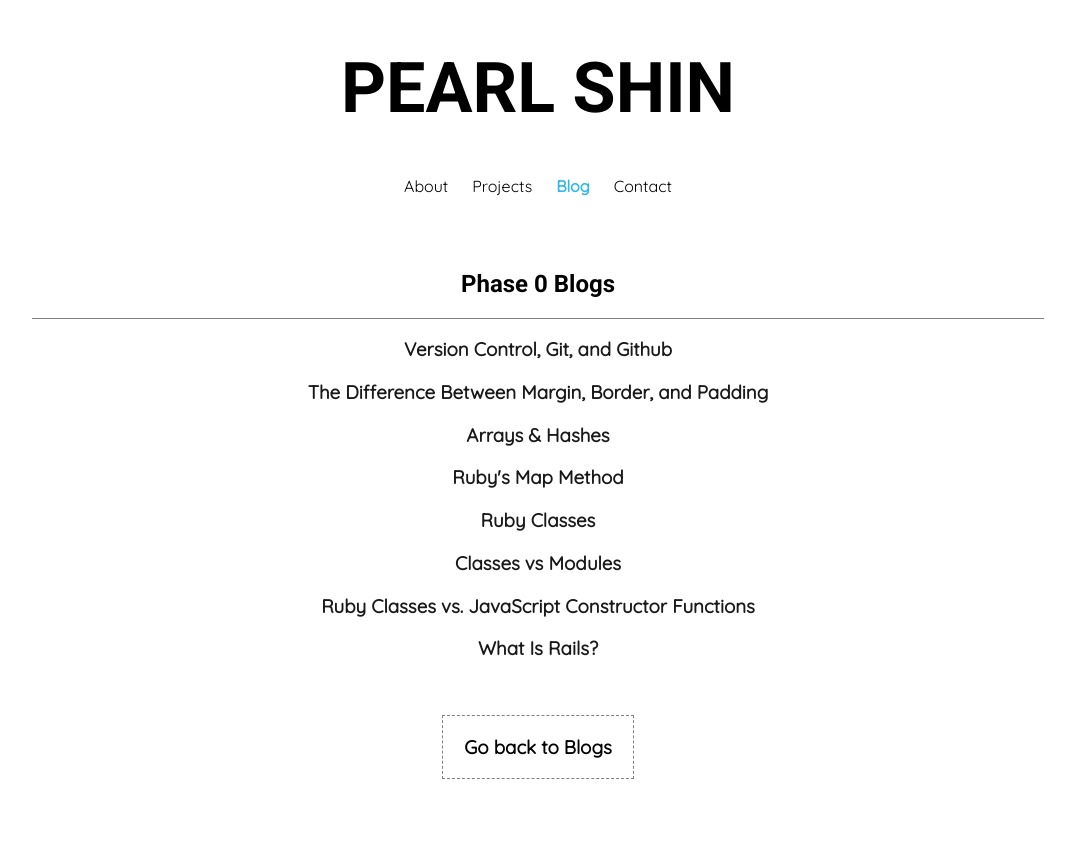
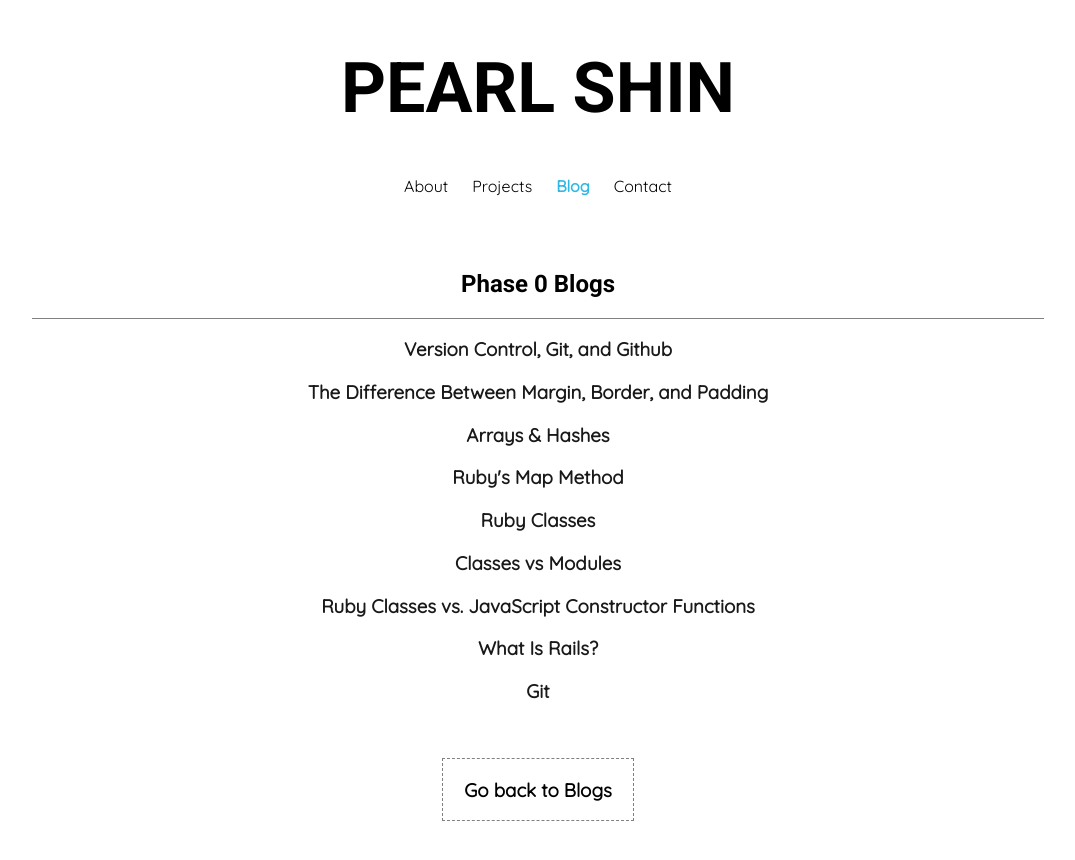
Before and after one commit to pearlshin/pearlsshin, a Jekyll site: the page phase0blogs.html, which Jekyll copies as it is, in a window 1280 px wide. Shown: the top 860 px of the page, without its empty margins (102-1177 px from the left). Built offline with Jekyll 4.4.1, drawn with Linux system fonts in a browser that asks for light colours.

```diff
--- a/phase0blogs.html
+++ b/phase0blogs.html
@@ -39,6 +39,8 @@
       <a href=""><h3>Classes vs Modules</h3></a>
       <a href=""><h3>Ruby Classes vs. JavaScript Constructor Functions</h3></a>
       <a href=""><h3>What Is Rails?</h3></a>
+      <a href=""><h3>Git</h3></a>
+
 
     </div>
 
```
